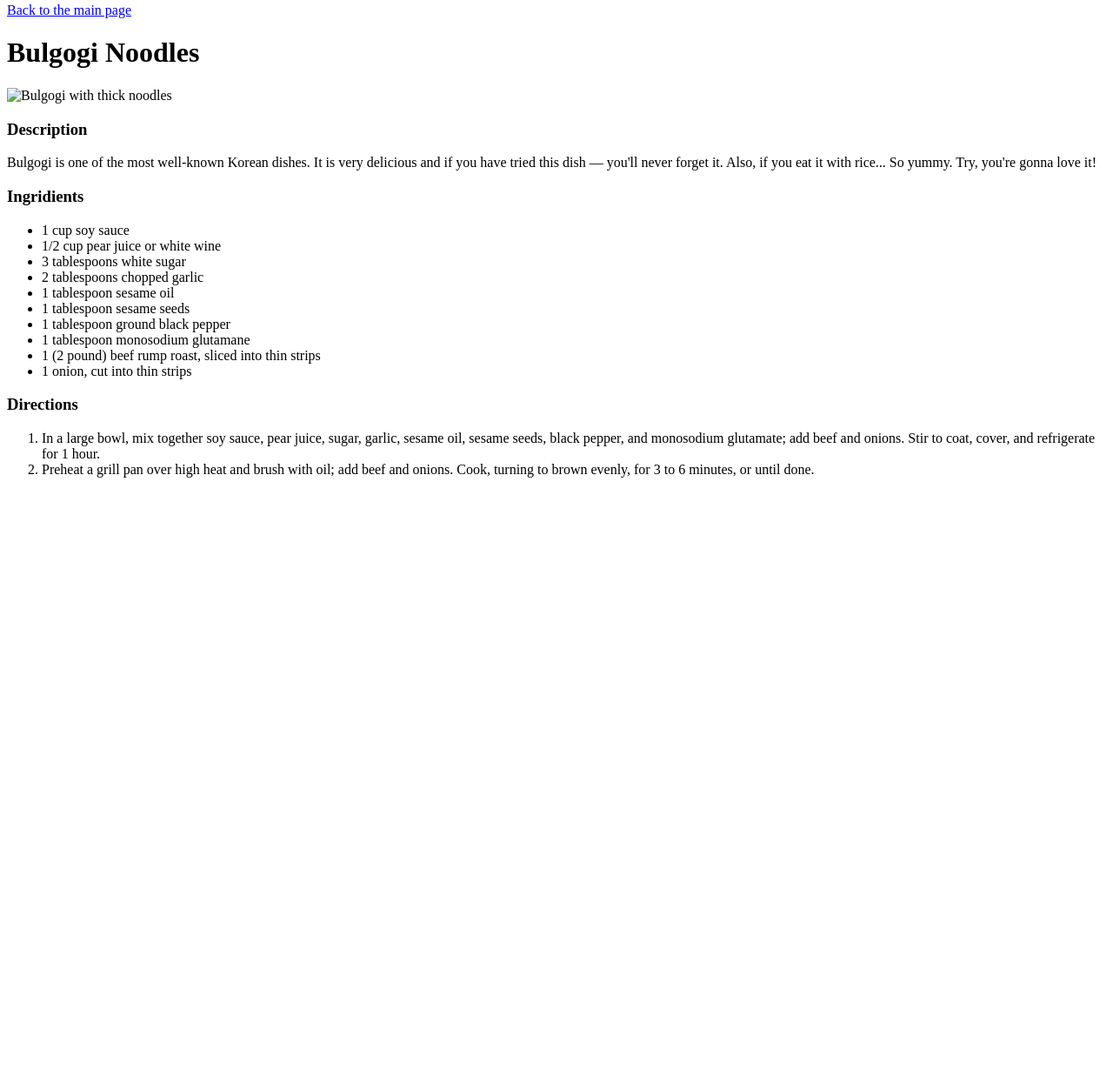
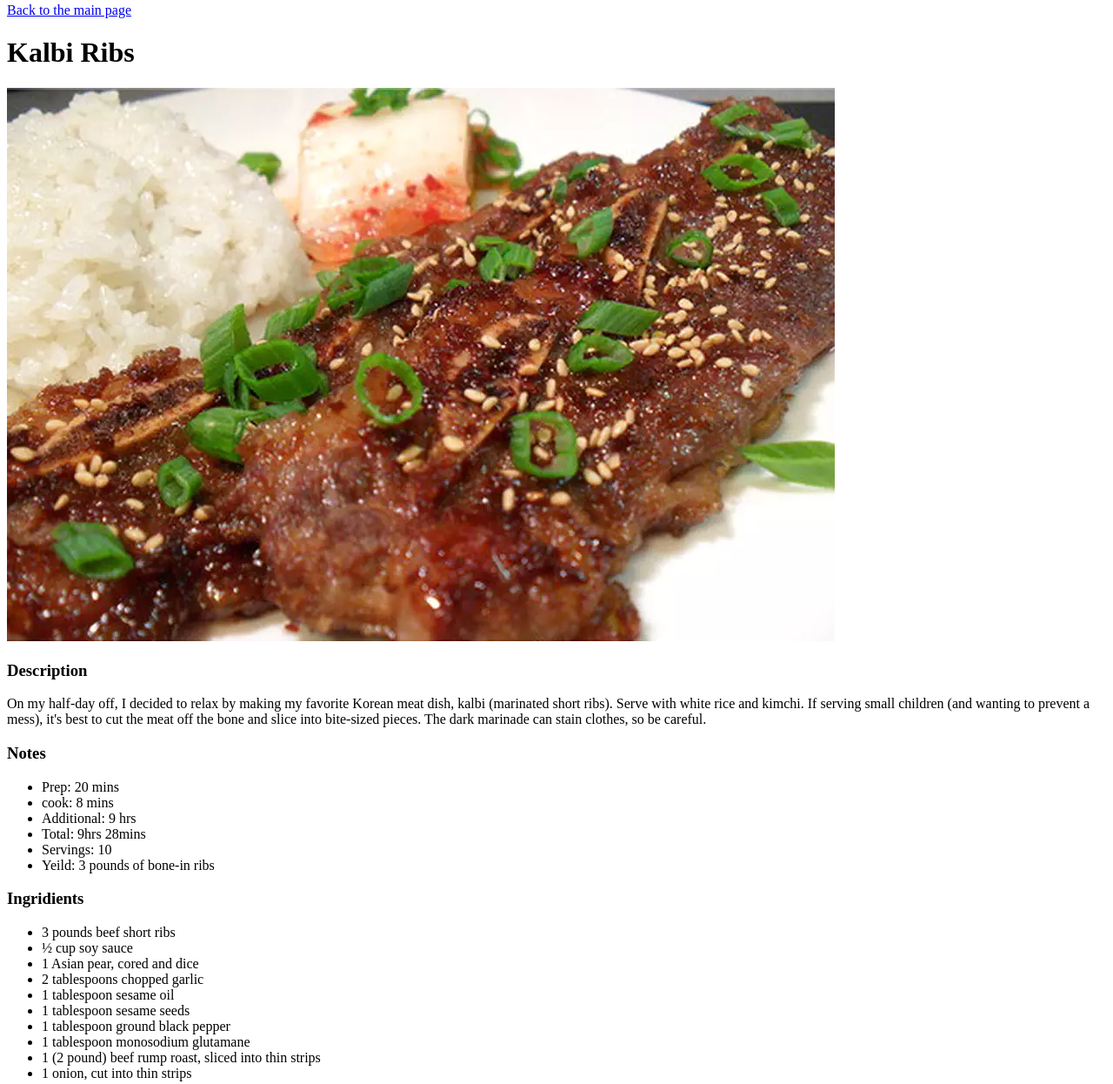
Before and after one commit to DFCN1/odin-recipes, a plain HTML site: page recipes/kalbi-ribs/kalbi-ribs.html in a window 1280 px wide. Shown: the part 5-1251 px from the top of the page at 87% size. Before the commit the page ends 800 px from the top, so only its background shows below. Drawn offline with Linux system fonts and the light colour scheme.

Commit message:
saving work

```diff
--- a/recipes/kalbi-ribs/kalbi-ribs.html
+++ b/recipes/kalbi-ribs/kalbi-ribs.html
@@ -8,19 +8,26 @@
 
     <body>
         <a href="../../index.html">Back to the main page</a>
-        <h1>Bulgogi Noodles</h1>
-        <img src="image(1).jpg" alt="Bulgogi with thick noodles">
+        <h1>Kalbi Ribs</h1>
+        <img src="kalbi-image.webp" alt="super crispy kalbi ribs">
         <h3>Description</h3>
-        Bulgogi is one of the most well-known Korean dishes.
-        It is very delicious and if you have tried this dish —
-        you'll never forget it. Also, if you eat it with rice...
-        So yummy. Try, you're gonna love it!
+        On my half-day off, I decided to relax by making my favorite Korean meat dish, kalbi (marinated short ribs). Serve with white rice and kimchi. If serving small children (and wanting to prevent a mess), it's best to cut the meat off the bone and slice into bite-sized pieces. The dark marinade can stain clothes, so be careful.
+
+<h3>Notes</h3>
+<ul>
+    <li>Prep: 20 mins</li>
+    <li>cook: 8 mins</li>
+    <li>Additional: 9 hrs</li>
+    <li>Total: 9hrs 28mins</li>
+    <li>Servings: 10</li>
+    <li>Yeild: 3 pounds of bone-in ribs</li>
+</ul>
 
         <h3>Ingridients</h3>
         <ul>
-            <li>1 cup soy sauce</li>
-            <li>1/2 cup pear juice or white wine</li>
-            <li>3 tablespoons white sugar</li>
+            <li>3 pounds beef short ribs</li>
+            <li>½ cup soy sauce</li>
+            <li>1 Asian pear, cored and dice</li>
             <li>2 tablespoons chopped garlic</li>
             <li>1 tablespoon sesame oil</li>
             <li>1 tablespoon sesame seeds</li>
```
